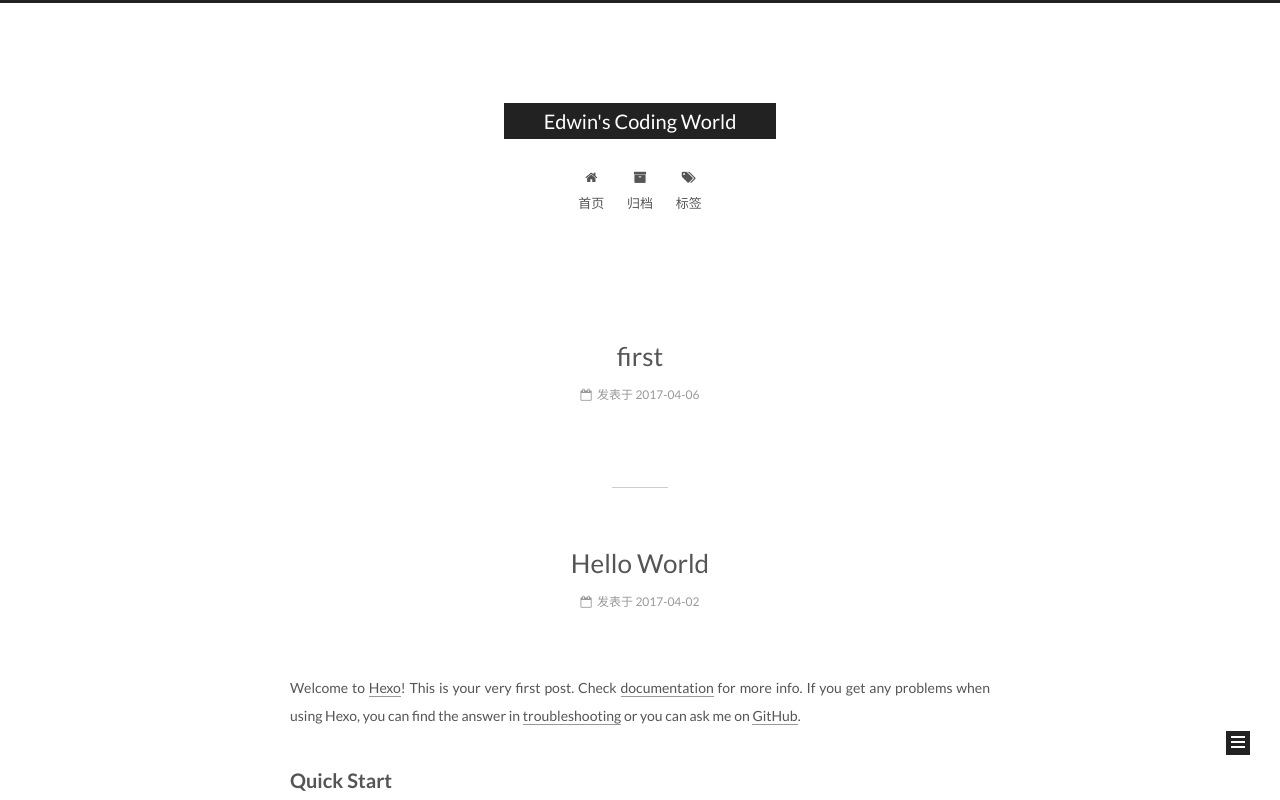
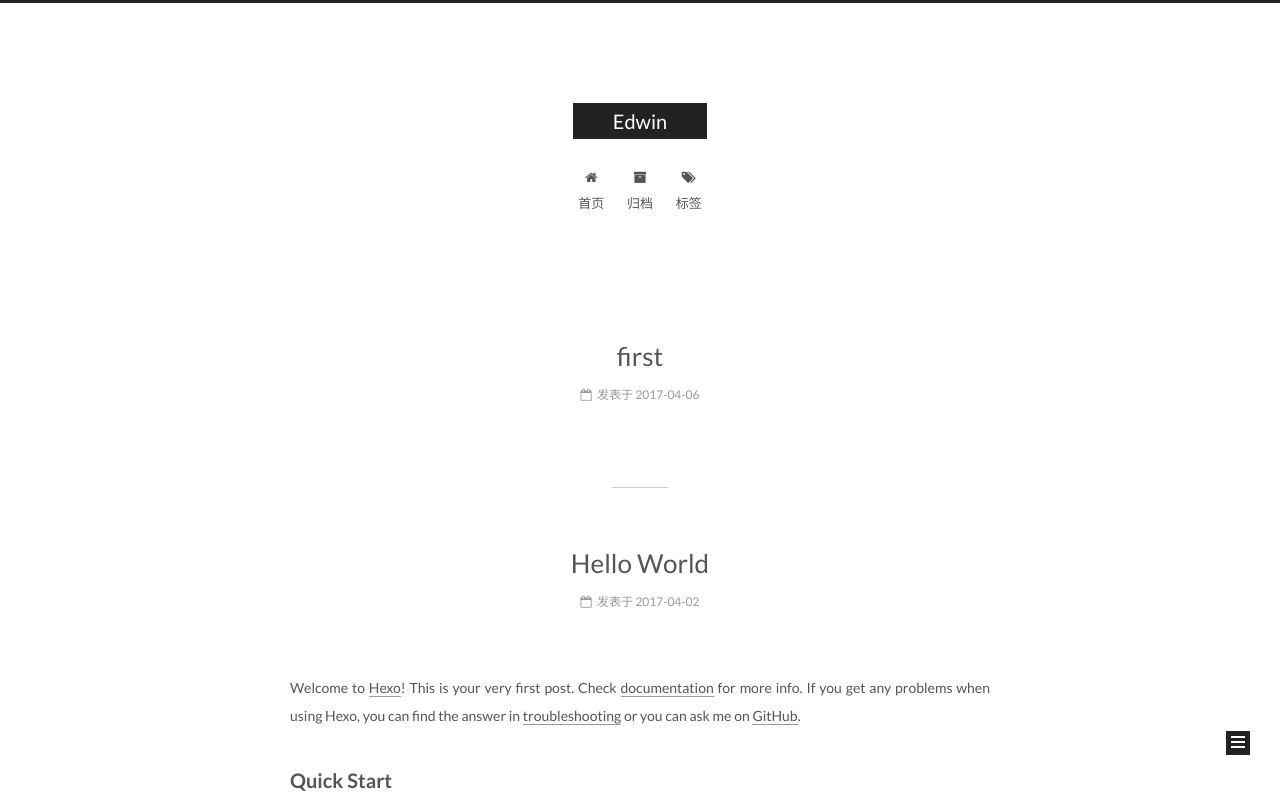
Before and after one commit to edwinzzz/edwinzzz.github.io, a plain HTML site: page index.html in a window 1280 px wide. Shown: the top 800 px of the page. Drawn offline with Linux system fonts and the light colour scheme.

Commit message:
Site updated: 2017-04-10 20:08:42

```diff
--- a/index.html
+++ b/index.html
@@ -88,11 +88,11 @@
 
 
 <meta property="og:type" content="website">
-<meta property="og:title" content="Edwin's Coding World">
+<meta property="og:title" content="Edwin">
 <meta property="og:url" content="http://coderedwin.com/index.html">
-<meta property="og:site_name" content="Edwin's Coding World">
+<meta property="og:site_name" content="Edwin">
 <meta name="twitter:card" content="summary">
-<meta name="twitter:title" content="Edwin's Coding World">
+<meta name="twitter:title" content="Edwin">
 
 
 
@@ -126,7 +126,7 @@
 
 
 
-  <title> Edwin's Coding World </title>
+  <title> Edwin </title>
 </head>
 
 <body itemscope itemtype="http://schema.org/WebPage" lang="zh-Hans">
@@ -164,7 +164,7 @@
     <div class="custom-logo-site-title">
       <a href="/"  class="brand" rel="start">
         <span class="logo-line-before"><i></i></span>
-        <span class="site-title">Edwin's Coding World</span>
+        <span class="site-title">Edwin</span>
         <span class="logo-line-after"><i></i></span>
       </a>
     </div>
@@ -256,7 +256,7 @@
     </span>
 
     <span hidden itemprop="publisher" itemscope itemtype="http://schema.org/Organization">
-      <meta itemprop="name" content="Edwin's Coding World">
+      <meta itemprop="name" content="Edwin">
     </span>
 
 
@@ -376,7 +376,7 @@
     </span>
 
     <span hidden itemprop="publisher" itemscope itemtype="http://schema.org/Organization">
-      <meta itemprop="name" content="Edwin's Coding World">
+      <meta itemprop="name" content="Edwin">
     </span>
 
 
```
Also changed, not shown: 2017/04/02/hello-world/index.html (+4 -4 lines), 2017/04/06/first/index.html (+4 -4 lines), archives/2017/04/index.html (+5 -5 lines), archives/2017/index.html (+5 -5 lines), archives/index.html (+5 -5 lines).
